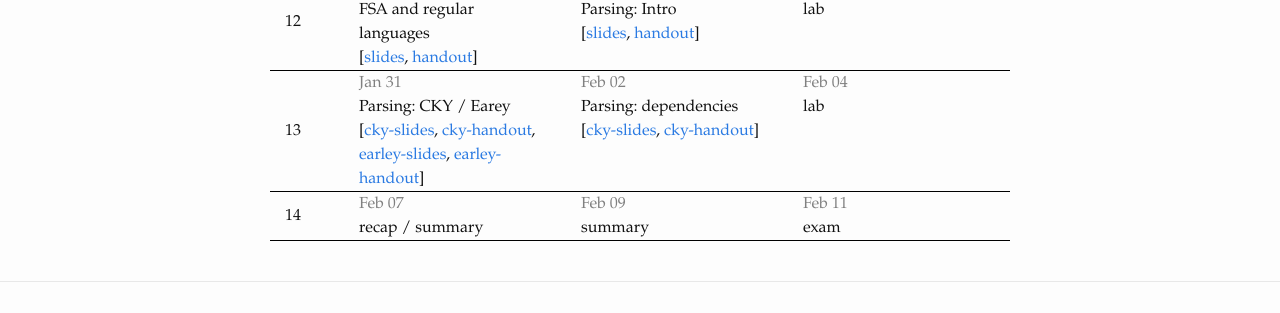
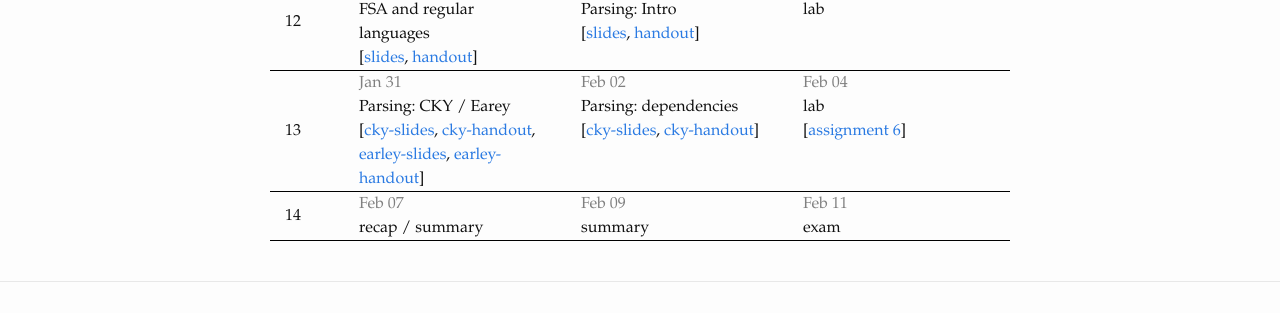
Before and after one commit to dsacl3-2021/dsacl3-2021.github.io, a Jekyll site: the page built from lectures.md, in a window 1280 px wide. Shown: the part 1304-1617 px from the top of the page. Built offline with Jekyll 4.4.1, drawn with Linux system fonts in a browser that asks for light colours.

```diff
--- a/_data/schedule.yml
+++ b/_data/schedule.yml
@@ -197,6 +197,8 @@
         cky-handout: slides/dependency-parsing-handout.pdf
     Feb 04:
       topic: lab
+      links:
+        assignment 6: a6/
 - week: "14"
   dates:
     Feb 07:
```
Also changed, not shown: 6 other files.
